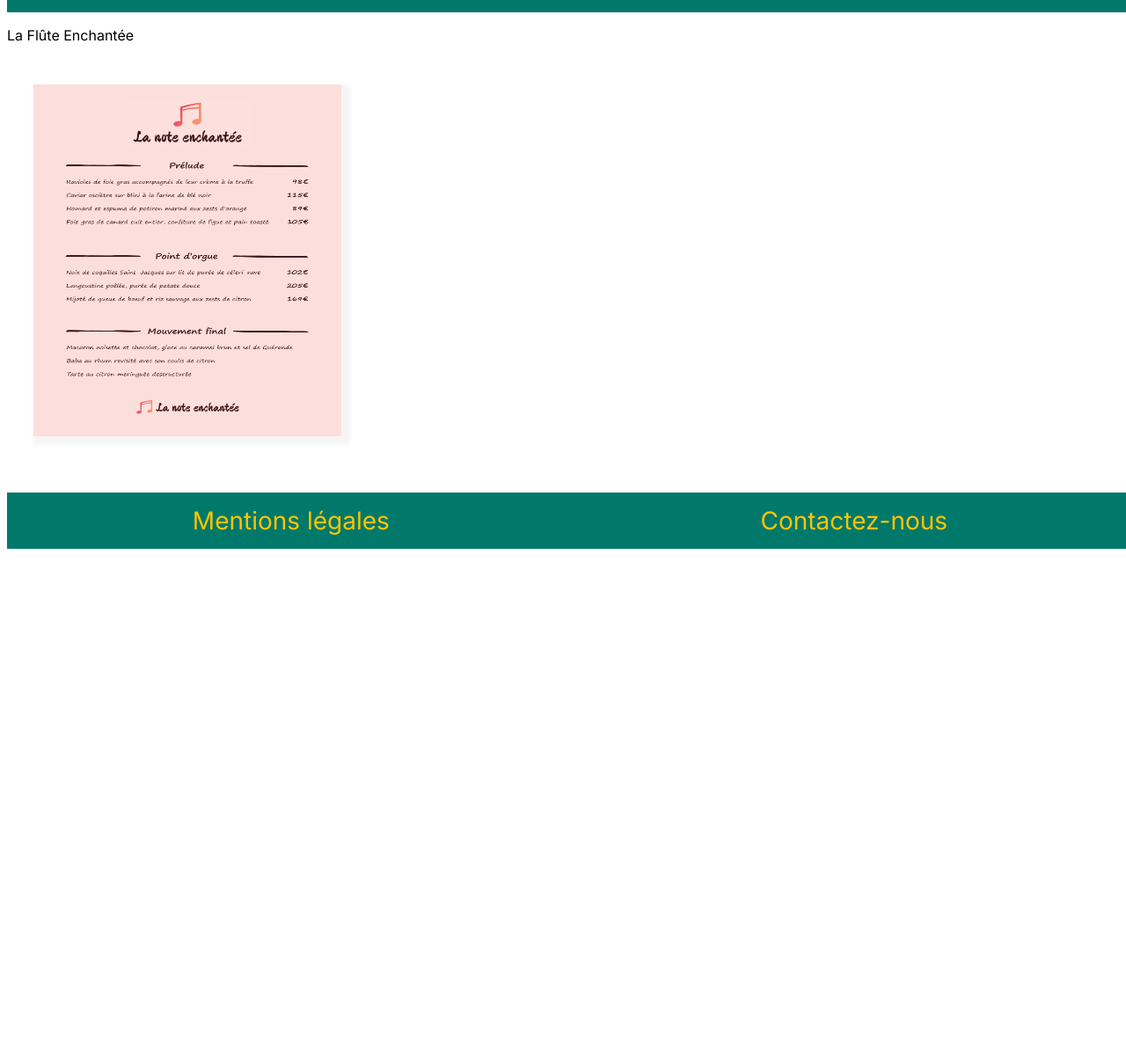
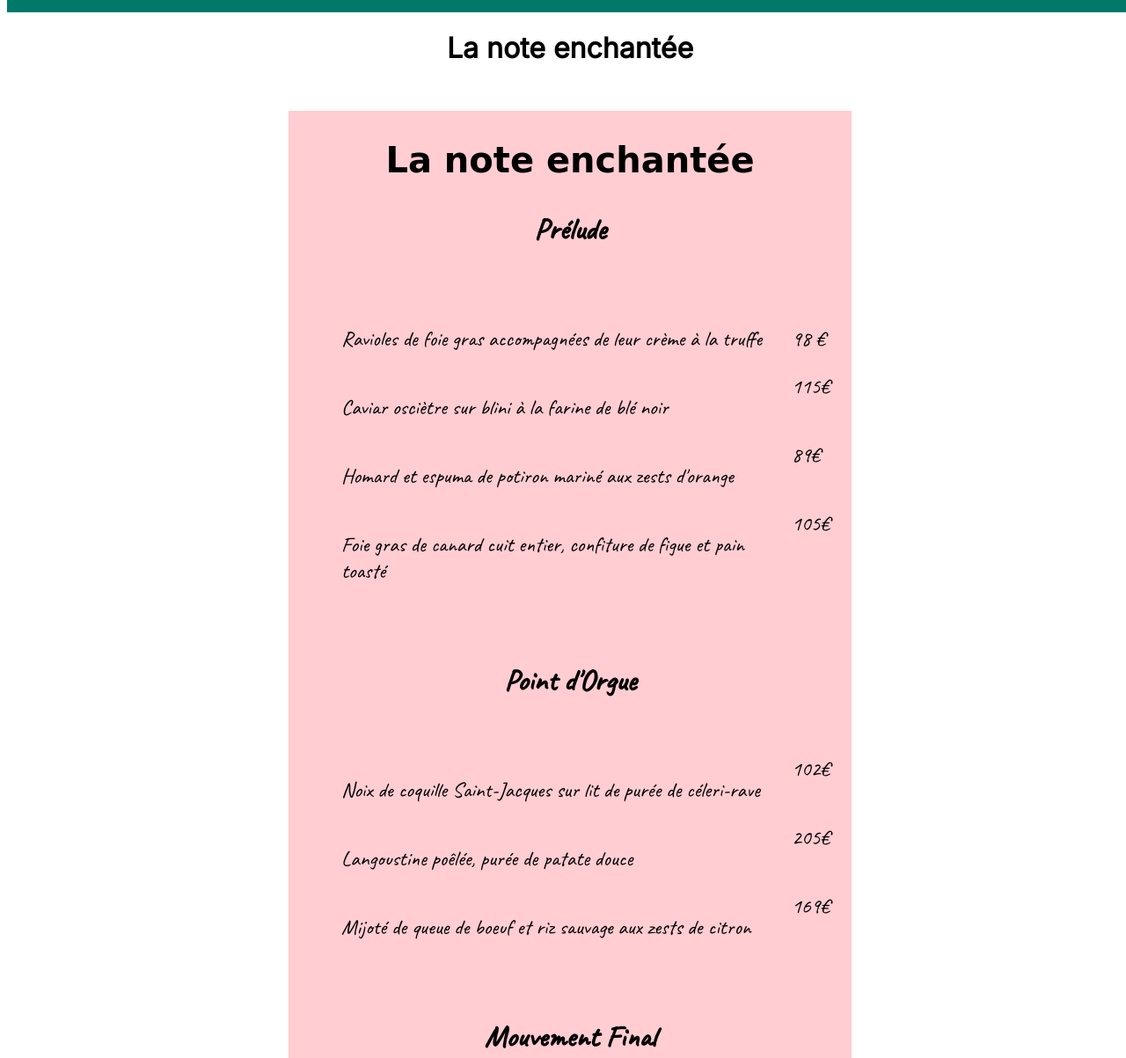
Before and after one commit to mtardif45/Projet3, a plain HTML site: page page1.html in a window 1280 px wide. Shown: the part 100-1303 px from the top of the page at 88% size. Before the commit the page ends 800 px from the top, so only its background shows below. Drawn offline with Linux system fonts and the light colour scheme; a web font is replaced by a local one.

Commit message:
redaction menu1

```diff
--- a/page1.html
+++ b/page1.html
@@ -7,6 +7,9 @@
   <link rel="stylesheet" href="style.css">
   <link href="https://fonts.googleapis.com/css2?family=Inter&display=swap" rel="stylesheet">
   <link href="https://fonts.googleapis.com/css2?family=Archivo+Black&display=swap" rel="stylesheet">
+  <link href="https://fonts.googleapis.com/css2?family=Caveat&display=swap" rel="stylesheet">
+  <link href="https://fonts.googleapis.com/css2?family=Devonshire&display=swap" rel="stylesheet">
+
   <title> Oh My Food - La Flûte enchantée </title>
 </head>
 
@@ -14,12 +17,63 @@
   <header>
     <div id="name"> ohmyfood </div>
   </header>
+<h1>La note enchantée </h1>
+  <main>
+    <h2>La note enchantée </h2>
+    <h3 class="hr"> Prélude </h3>
+    <div class="menu">
+      <div class="plats">
+        <p>Ravioles de foie gras accompagnées de leur crème à la truffe</p>
+      </div>
+      <div class="prix">
+        <p> 98 € </p>
+      </div>
+      <div class="plats">
+        <p>Caviar osciètre sur blini à la farine de blé noir</p>
+      </div>
+      <div class="prix"> 115€ </div>
+      <div class="plats">
+        <p>Homard et espuma de potiron mariné aux zests d'orange</p>
+      </div>
+      <div class="prix"> 89€</div>
+      <div class="plats">
+        <p>Foie gras de canard cuit entier, confiture de figue et pain toasté</p>
+      </div>
+      <div class="prix">105€</div>
+    </div>
 
-<main>
-  <div class="titre"><p>La Flûte Enchantée </p>
+    <h3 class="hr">Point d'Orgue</h3>
+    <div class="menu">
+      <div class="plats">
+      <p>Noix de coquille Saint-Jacques sur lit de purée de céleri-rave</p>
     </div>
-  <img src="Menus/menu-1.png" alt="menu1"/>
-</main>
+    <div class="prix"> 102€</div>
+    <div class="plats">
+      <p>Langoustine poêlée, purée de patate douce</p>
+    </div>
+    <div class="prix">205€</div>
+    <div class="plats">
+      <p>Mijoté de queue de boeuf et riz sauvage aux zests de citron</p>
+    </div>
+    <div class="prix">169€</div>
+  </div>
+
+    <h3 class="hr">Mouvement Final</h3>
+    <div class="menu">
+      <div class="plats">
+      <p>Macaron noisette et chocolat, glace au caramel brun et sel de guérande</p>
+    </div>
+    <div class="plats">
+      <p>Baba au rhum revisité avec son coulis de citron</p>
+    </div>
+    <div class="plats">
+      <p>Tarte au citron meringuée destructurée</p>
+    </div>
+  </div>
+
+    <div class="menufin">La note enchantée</h2>
+
+  </main>
 
   <footer>
     <p class="mentions"> Mentions légales </p>
--- a/style.css
+++ b/style.css
@@ -35,7 +35,6 @@ img {
 }
 
 /*partie prochainement*/
-
 aside {
   background-color: #00796B;
   border-radius: 10px;
@@ -50,7 +49,6 @@ aside {
 }
 
 /* pied de page maintenu à chaque page */
-
 footer {
   background-color: #00796B;
   display: flex;
@@ -63,7 +61,56 @@ footer {
   margin: 15px;
 }
 
+a {
+  color: #FFC400;
+  text-decoration: none;
+}
+
 /*page 1 */
-.titre {
+main {
   color: black;
+  background-color: #ffcdd2;
+  width: 50%;
+  margin: auto;
+  margin-top: 30px;
 }
+
+h1 {
+  color: black;
+  text-align: center;
+}
+
+h2{
+  font-family: 'Devonshire', cursive, Verdana;
+  font-size: 40px;
+  text-align: center;
+}
+
+h3 {
+  font-family: 'Caveat', cursive, Verdana;
+  text-align: center;
+  font-size: 34px;
+}
+
+
+.menu {
+  width: 100%;
+  margin: 30px;
+  font-family: 'Caveat', cursive, Verdana;
+  font-size: 24px;
+}
+
+.plats {
+  width: 80%;
+}
+
+.prix {
+  width: 20%;
+  font-style: bold;
+}
+
+.menufin {
+  font-family: 'Devonshire', cursive, Verdana;
+  text-align: center;
+  font-size: 38px;
+}
```
Also changed, not shown: index.html (+2 -2 lines), page2.html (+2 -2 lines), page3.html (+2 -2 lines), page4.html (+2 -2 lines), contact.html (added), mentions.html (added). Lines whose indentation alone changed are shown as unchanged.
